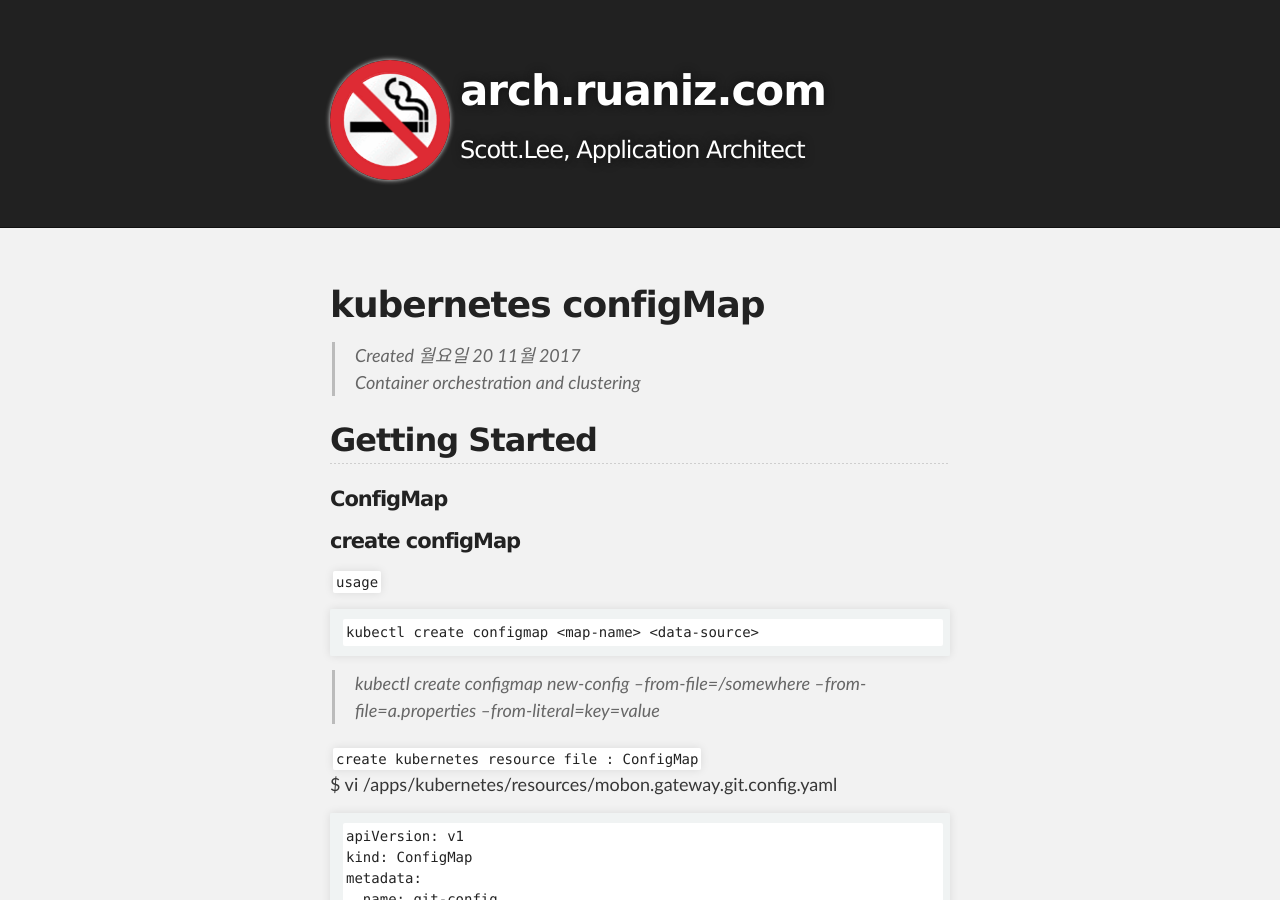
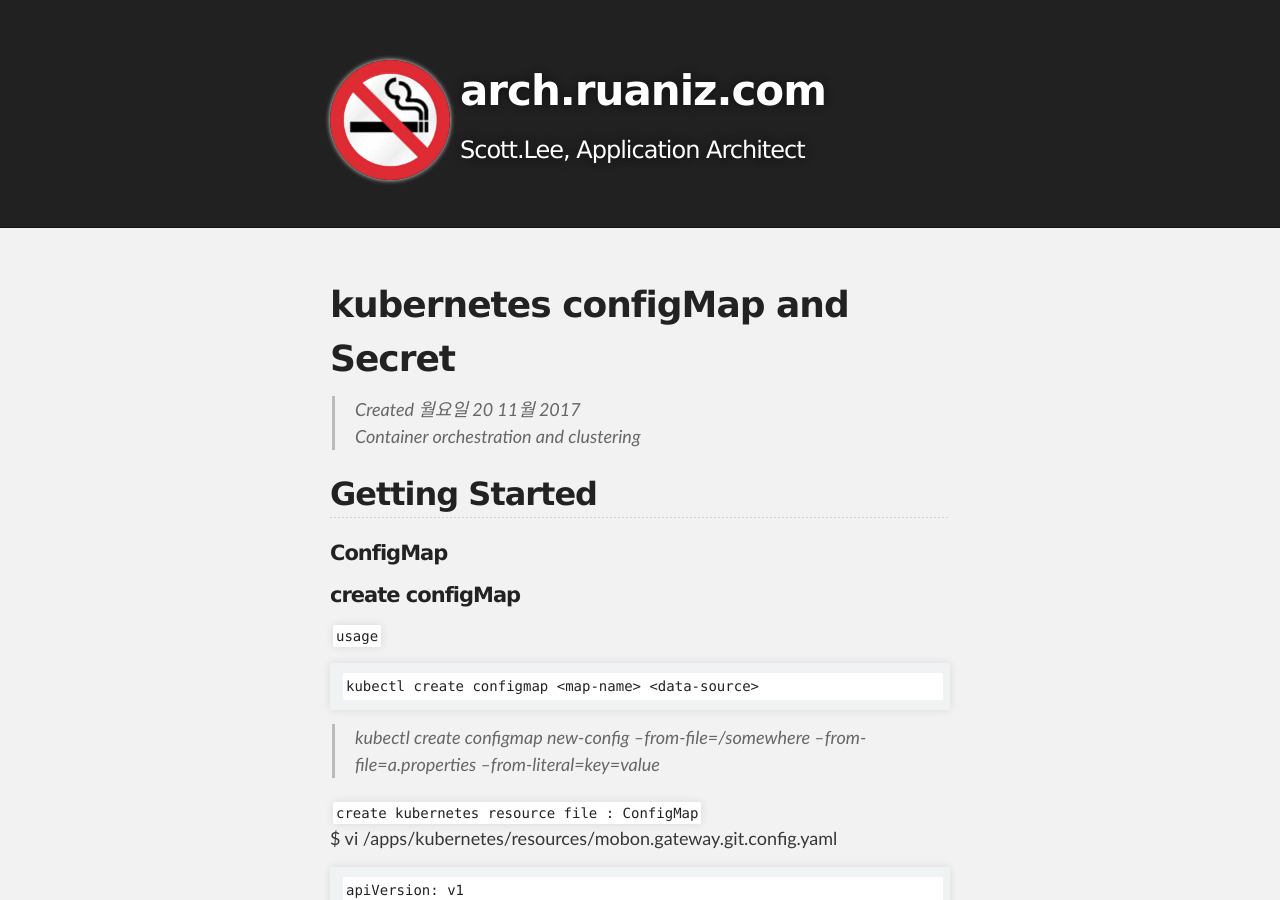
Before and after one commit to unlimited9/unlimited9.github.com, a Jekyll site: the page built from reference.notes/TA/cloud/kubernetes/configMap.n.secret.md, in a window 1280 px wide and 900 px high. Built offline with Jekyll 4.4.1, drawn with Linux system fonts in a browser that asks for light colours; our own code applies the rules of GitHub Pages for plain Markdown files.

Commit message:
Update and rename configMap.md to configMap.n.secret.md

```diff
--- a/reference.notes/TA/cloud/kubernetes/configMap.md
+++ b/reference.notes/TA/cloud/kubernetes/configMap.n.secret.md
@@ -1,4 +1,4 @@
-# kubernetes configMap
+# kubernetes configMap and Secret
 
 >Created 월요일 20 11월 2017
 Container orchestration and clustering
```
